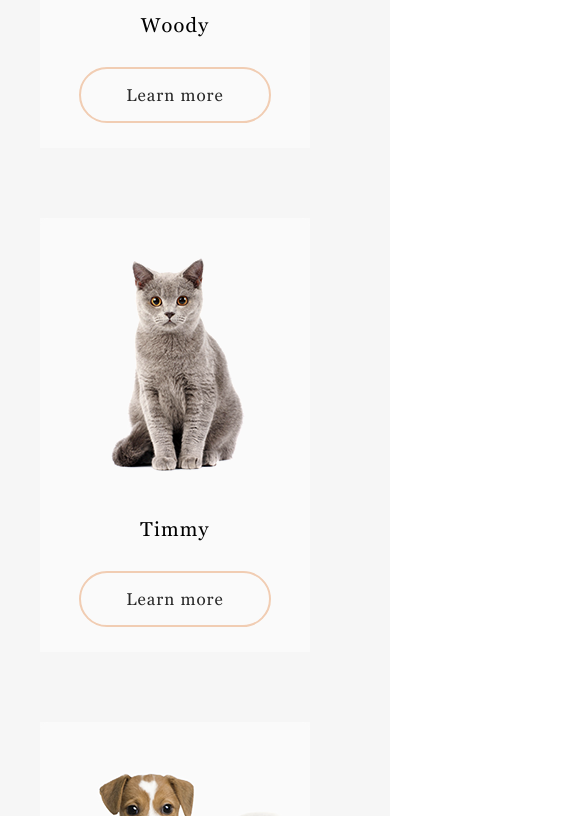
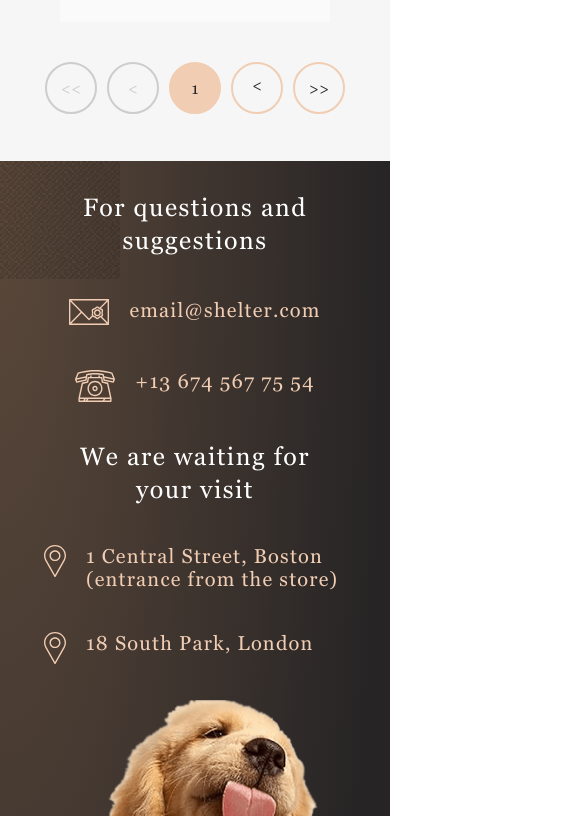
Before and after one commit to MaXx111/shelter_pets-site, a website built with webpack: page shelter/src/pets/pets.html in a window 390 px wide. Shown: the part 1184-2000 px from the top of the page, 585 px wide, since content can reach past the window. Built offline with nearby package versions, Linux system fonts and the light colour scheme; files whose address does not match are found by name.

Commit message:
feat: finish 768 and 320px view on pets page

```diff
--- a/shelter/src/pets/style.css
+++ b/shelter/src/pets/style.css
@@ -434,3 +434,142 @@ html {
     content: url('../assets/image/pin.svg');
     padding: 0 20px 0 0;
 }
+
+
+
+
+@media (max-width: 1200px) {
+
+    .footer__wrapper {
+        padding: 30px 64px 366px 64px;
+        justify-content: space-between;
+        background: url("../assets/image/media/footer-puppy-768.png") no-repeat 50% 99%;
+    }
+
+
+    .footer__side-content {
+        margin: 0;
+    }
+
+}
+
+@media (max-width: 1159px) {
+    .slider__article:nth-child(n+7) {
+        display: none;
+    }
+}
+
+
+@media (max-width: 910px) {
+
+    .header__wrapper {
+        padding: 30px;
+    }
+
+    .pets__wrapper {
+        padding: 80px 40px 72px 40px
+    }
+
+    .pets__title {
+        padding: 0;
+    }
+
+    .slider__wrapper {
+        justify-content: space-evenly;
+    }
+
+    .pets__links {
+        margin: 40px 0 0 0;
+    }
+
+}
+
+@media (max-width: 767px) {
+    .header__wrapper{
+        padding: 30px 20px 60px 20px;
+        background: url("../assets/image/media/Burger-pets.svg") no-repeat 93% 38%;
+    }
+
+    .nav {
+        display: none;
+    }
+
+
+    .footer__wrapper {
+        flex-direction: column;
+        align-items: center;
+    }
+
+    .footer__side-content {
+        padding: 0 0 40px 0;
+    }
+}
+
+@media (max-width: 619px) {
+    .slider__article:nth-child(n+4) {
+        display: none;
+    }
+}
+
+@media (max-width: 480px) {
+
+    .header__wrapper {
+        padding: 30px 20px 30px 20px;
+        background: url("../assets/image/media/Burger-pets.svg") no-repeat 93% 50%;
+    }
+
+    .pets__wrapper {
+        padding: 42px 10px 47px 10px;
+    }
+    .pets__title {
+        font-size: 25px;
+        padding: 0 0 11px 0;
+    }
+
+    .pets__links {
+        max-width: 300px;
+    }
+
+    .link {
+        margin: 0 10px 0 0;
+        box-sizing: border-box;
+    }
+
+
+    .footer__wrapper {
+        padding: 30px 10px 300px 10px;
+        background: url("../assets/image/media/footer-puppy-320.png") no-repeat 50% 100%;
+    }
+
+    .footer__side-content {
+        align-items: center;
+        padding: 0 0 33px 0;
+
+    }
+
+    .footer__side-content__title {
+        text-align: center;
+        font-size: 25px;
+    }
+
+    .footer__side-content__email {
+        padding: 43px 0 40px 0;
+    }
+
+
+
+    .footer__center-content {
+        align-items: flex-start;
+    }
+
+    .footer__center-content__title {
+        max-width: 280px;
+        text-align: center;
+        align-self: center;
+        font-size: 25px;
+    }
+
+    .footer__center-content__boston {
+        padding: 40px 0 41px 0;
+    }
+}
```
Also changed, not shown: shelter/src/assets/image/media/Burger-pets.svg (added).
